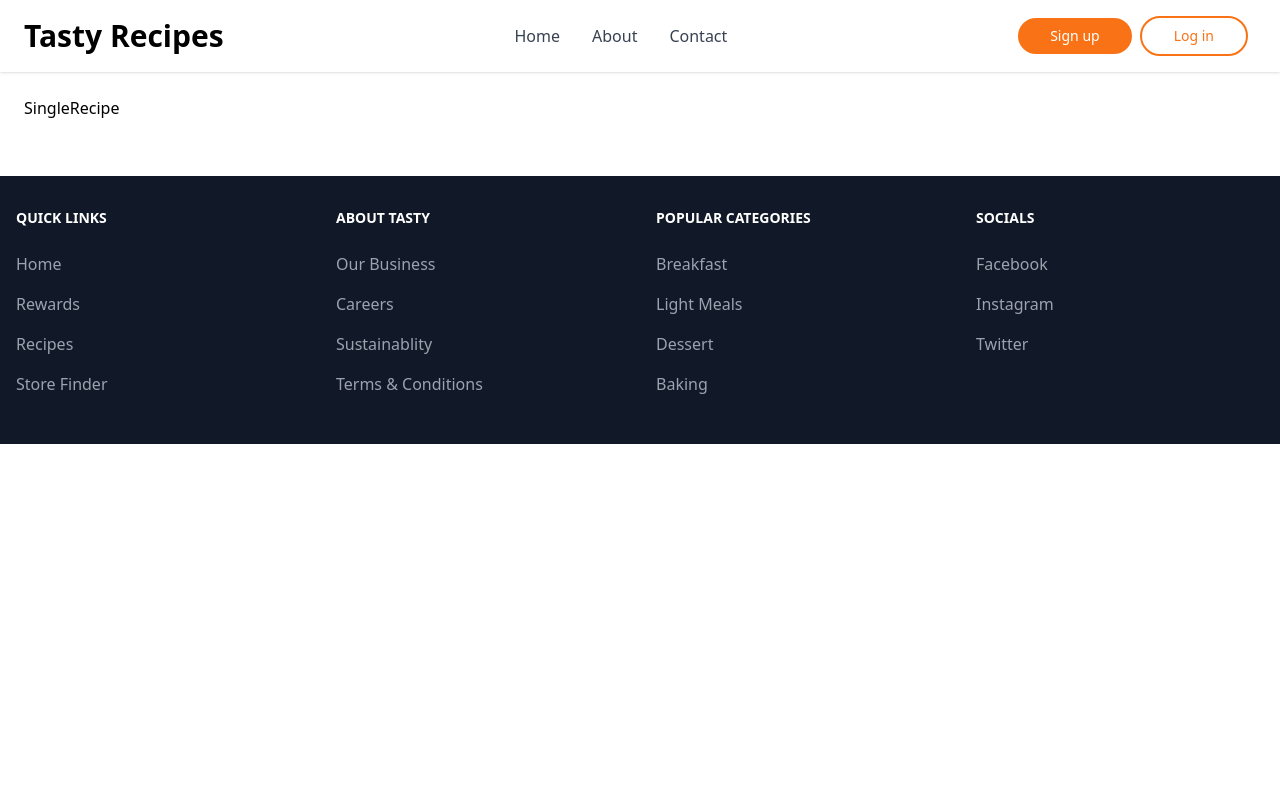
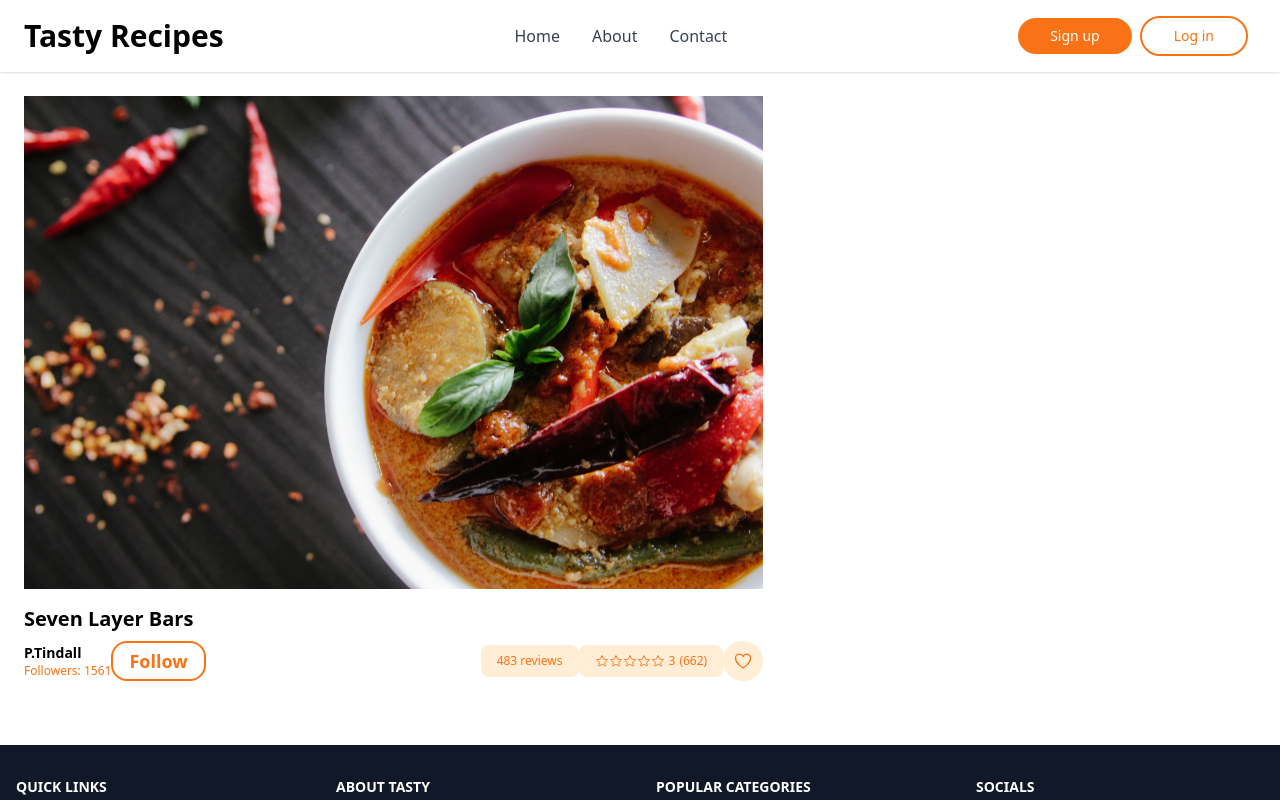
Before and after one commit to Jon-Felipe/Tasty-React, a React (Vite) app: page /recipe/1 in a window 1280 px wide. Shown: the top 800 px of the page. Built offline with nearby package versions, Linux system fonts and the light colour scheme.

Commit message:
single recipe page content and styling smaller screens

```diff
--- a/src/pages/SingleRecipe.tsx
+++ b/src/pages/SingleRecipe.tsx
@@ -1,9 +1,71 @@
 import React from 'react';
+import { useParams } from 'react-router-dom';
+import { StarIcon, HeartIcon } from '@heroicons/react/24/outline';
 
-type Props = {};
+// extras
+import { recipes } from '../utils/constants';
+import foodImg from '../assets/hero-img.jpg';
 
-const SingleRecipe = (props: Props) => {
-  return <div>SingleRecipe</div>;
+type Props = {
+  value: number;
+};
+
+const SingleRecipe = () => {
+  const flexRow = 'flex items-center';
+
+  const { id } = useParams();
+  const recipe = recipes.find((recipe) => recipe.id === Number(id));
+
+  return (
+    <article className='grid lg:grid-cols-5'>
+      <section className='col-start-1 col-end-4'>
+        <img src={foodImg} alt={recipe?.text} />
+        <h1 className='text-xl font-bold mt-4 tracking px-6 lg:px-0'>
+          {recipe?.text}
+        </h1>
+        <article className='flex flex-col lg:flex-row px-6 lg:px-0 lg:justify-between'>
+          <section className={`${flexRow} justify-between py-2 lg:order-2`}>
+            <div className='bg-orange-100 px-4 py-2 rounded-lg'>
+              <p className='text-xs text-orange-500 font-medium'>
+                {recipe?.reviews} reviews
+              </p>
+            </div>
+            <div
+              className={`${flexRow} gap-1 bg-orange-100 px-4 py-2 rounded-lg`}
+            >
+              <div className={`${flexRow}`}>
+                <StarIcon className='w-3.5 h-3.w-3.5 text-orange-500' />
+                <StarIcon className='w-3.5 h-3.w-3.5 text-orange-500' />
+                <StarIcon className='w-3.5 h-3.w-3.5 text-orange-500' />
+                <StarIcon className='w-3.5 h-3.w-3.5 text-orange-500' />
+                <StarIcon className='w-3.5 h-3.w-3.5 text-orange-500' />
+              </div>
+              <p className='text-xs text-orange-500 font-medium'>
+                {recipe?.averate_rating}
+              </p>
+              <p className='text-xs text-orange-500 font-medium'>
+                ({recipe?.ratings})
+              </p>
+            </div>
+            <div
+              className={`${flexRow} justify-center bg-orange-100 rounded-full h-10 w-10`}
+            >
+              <HeartIcon className='w-5 h-5 text-orange-500' />
+            </div>
+          </section>
+          <section className={`${flexRow} justify-between lg:order-1`}>
+            <div>
+              <h3 className='text-sm font-bold'>{recipe?.author}</h3>
+              <p className='text-xs text-orange-500'>Followers: 1561</p>
+            </div>
+            <button className='border-2 border-orange-500 text-orange-500 text-lg font-semibold rounded-2xl px-4 py-1'>
+              Follow
+            </button>
+          </section>
+        </article>
+      </section>
+    </article>
+  );
 };
 
 export default SingleRecipe;
```
